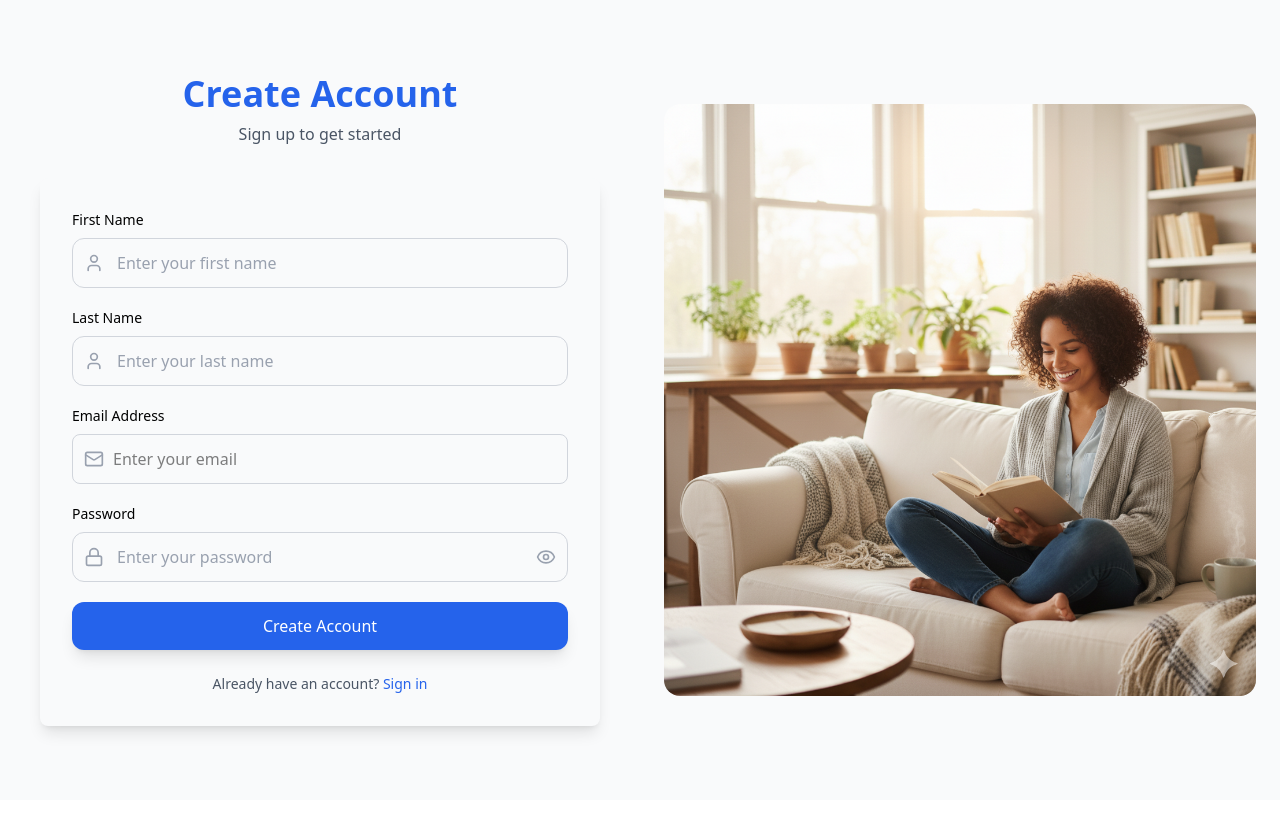
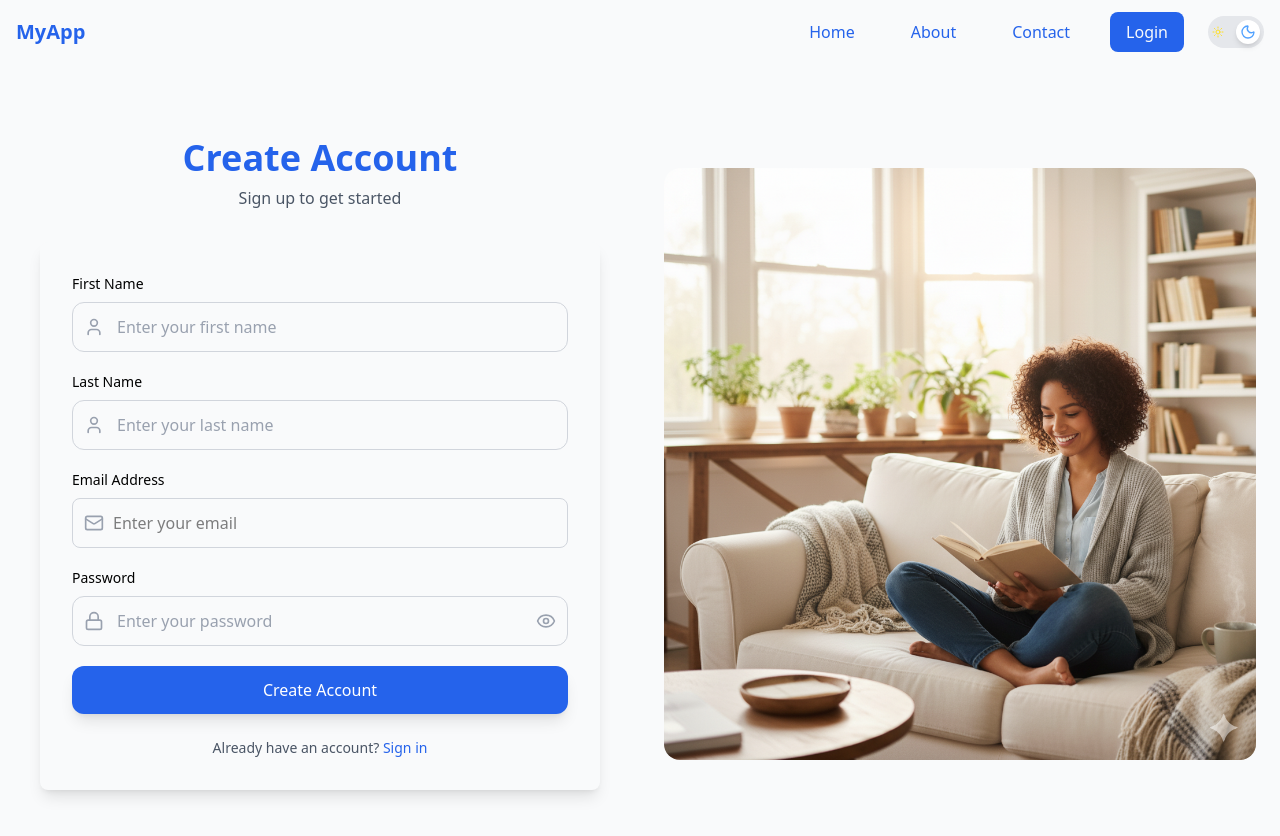
Before and after one commit to dip00-bb/Learner, a Next.js app: page /register in a window 1280 px wide. Shown: the top 836 px of the page. Before the commit the page ends 800 px from the top, so only its background shows below. Built offline with nearby package versions, Linux system fonts and the light colour scheme; no server answers.

Commit message:
send fake jwt token after user register

```diff
--- a/app/Component/Navbar.jsx
+++ b/app/Component/Navbar.jsx
@@ -1,12 +1,83 @@
-import React from 'react';
-import ThemeToggle from '../ThemeToogler/ThemeToggle';
+"use client";
+import { useState } from "react";
+import Link from "next/link";
+import { Menu, X } from "lucide-react";
+import ThemeToggle from "../ThemeToogler/ThemeToggle";
+import { use } from "react";
+import { AuthContext } from "../Contexts/AuthContext/AuthContext";
 
-const Navbar = () => {
-    return (
-        <div>
-            <ThemeToggle/>
+
+export default function Navbar() {
+  const [open, setOpen] = useState(false);
+  const { user, signout } = use(AuthContext);
+
+  const navLinks = [
+    { name: "Home", href: "/" },
+    { name: "About", href: "/about" },
+    { name: "Contact", href: "/contact" },
+  ];
+
+  const renderLinks = (
+    <>
+      {navLinks.map((link) => (
+        <Link
+          key={link.name}
+          href={link.href}
+          className="block px-4 py-2 hover:text-(--secondary-color) transition-colors"
+          onClick={() => setOpen(false)}
+        >
+          {link.name}
+        </Link>
+      ))}
+      {user ? (
+        <button
+          onClick={signout}
+          className="block px-4 py-2 font-medium text-(--neutral-color) bg-(--secondary-color) rounded-lg hover:opacity-90 transition cursor-pointer"
+        >
+          Logout
+        </button>
+      ) : (
+        <Link
+          href="/login"
+          className="block px-4 py-2 font-medium text-(--neutral-color) bg-(--primary-color) rounded-lg hover:opacity-90 transition cursor-pointer"
+          onClick={() => setOpen(false)}
+        >
+          Login
+        </Link>
+      )}
+    </>
+  );
+
+  return (
+    <nav className="w-full bg-(--neutral-color) text-(--primary-color) shadow-md">
+      <div className="max-w-7xl mx-auto flex items-center justify-between px-4 py-3">
+        {/* Logo */}
+        <Link href="/" className="text-xl font-semibold">
+          MyApp
+        </Link>
+
+        {/* Desktop Links */}
+        <div className="hidden md:flex items-center space-x-6">
+          {renderLinks}
+          <ThemeToggle />
         </div>
-    );
-};
 
-export default Navbar;
+        {/* Mobile Menu Button */}
+        <button
+          className="md:hidden text-(--primary-color)"
+          onClick={() => setOpen(!open)}
+        >
+          {open ? <X size={26} /> : <Menu size={26} />}
+        </button>
+      </div>
+
+      {/* Mobile Dropdown */}
+      {open && (
+        <div className="md:hidden flex flex-col items-start px-4 pb-3 space-y-2 bg-(--neutral-color) border-t border-(--primary-color)">
+          {renderLinks}
+          <ThemeToggle />
+        </div>
+      )}
+    </nav>
+  );
+}
--- a/app/graphql/resolvers/user.js
+++ b/app/graphql/resolvers/user.js
@@ -16,15 +16,20 @@ export const userResolvers = {
         addUser: async (_, { input }) => {
             try {
                 const { firstName, lastName, email } = input
-                console.log(firstName, lastName, email)
                 const query = `
                     INSERT INTO Users (firstName, lastName, email)
                     VALUES (?, ?, ?)
                     `
-                db.execute(
+                const response= await db.execute(
                     query,
                     [firstName, lastName, email]
                 )
+                const token="asjkfajskfajsjkfjksdjkjfjfsdjfrsjk"
+                return{
+                    id:response.insertedId,
+                    token
+                }
+
             } catch (error) {
                 console.log(error)
             }
--- a/app/graphql/typeDefs/user.js
+++ b/app/graphql/typeDefs/user.js
@@ -2,18 +2,24 @@ import { gql } from 'graphql-tag';
 
 export const userTypeDefs = gql`
   type User {
-    id: ID!
-    firstName: String!
-    lastName: String!
+    id: ID
+    firstName: String
+    lastName: String
     email:String
   }
 
+
+  type Token{
+    token:String!
+  }
+
   extend type Query {
-    users: [User]
+    users: [User],
+    token:Token
   }
 
   extend type Mutation {
-    addUser(input:UserInfo!): User
+    addUser(input:UserInfo!): Token
   }
 
   input UserInfo {
--- a/app/graphql/user-quaries.js
+++ b/app/graphql/user-quaries.js
@@ -3,9 +3,7 @@ import { gql } from 'graphql-tag';
 const SAVE_USER_IN_DB=gql`
     mutation saveUserInDB($userInfo:UserInfo!){
         addUser(input:$userInfo){
-            firstName
-            lastName
-            email
+            token
         }
     }
 `
--- a/app/layout.js
+++ b/app/layout.js
@@ -32,7 +32,10 @@ export default function RootLayout({ children }) {
           enableSystem={true}
         >
           <AuthProviderWrapper>
-            <ApolloProviderWrapper>{children}</ApolloProviderWrapper>
+            <ApolloProviderWrapper>
+              <Navbar/>
+              {children}
+            </ApolloProviderWrapper>
           </AuthProviderWrapper>
 
         </ThemeProvider>
--- a/app/utilitis/saveUserInDbFn.js
+++ b/app/utilitis/saveUserInDbFn.js
@@ -11,8 +11,8 @@ export const handleSaveUserInDB= async (mutationName,object)=>{
             }
         }
       })
-      console.log(response)
+      console.log("jhu",response)
     } catch (error) {
-        console.log(error)
+        console.log("jkhh",error,typeof(error))
     }
 }
```
